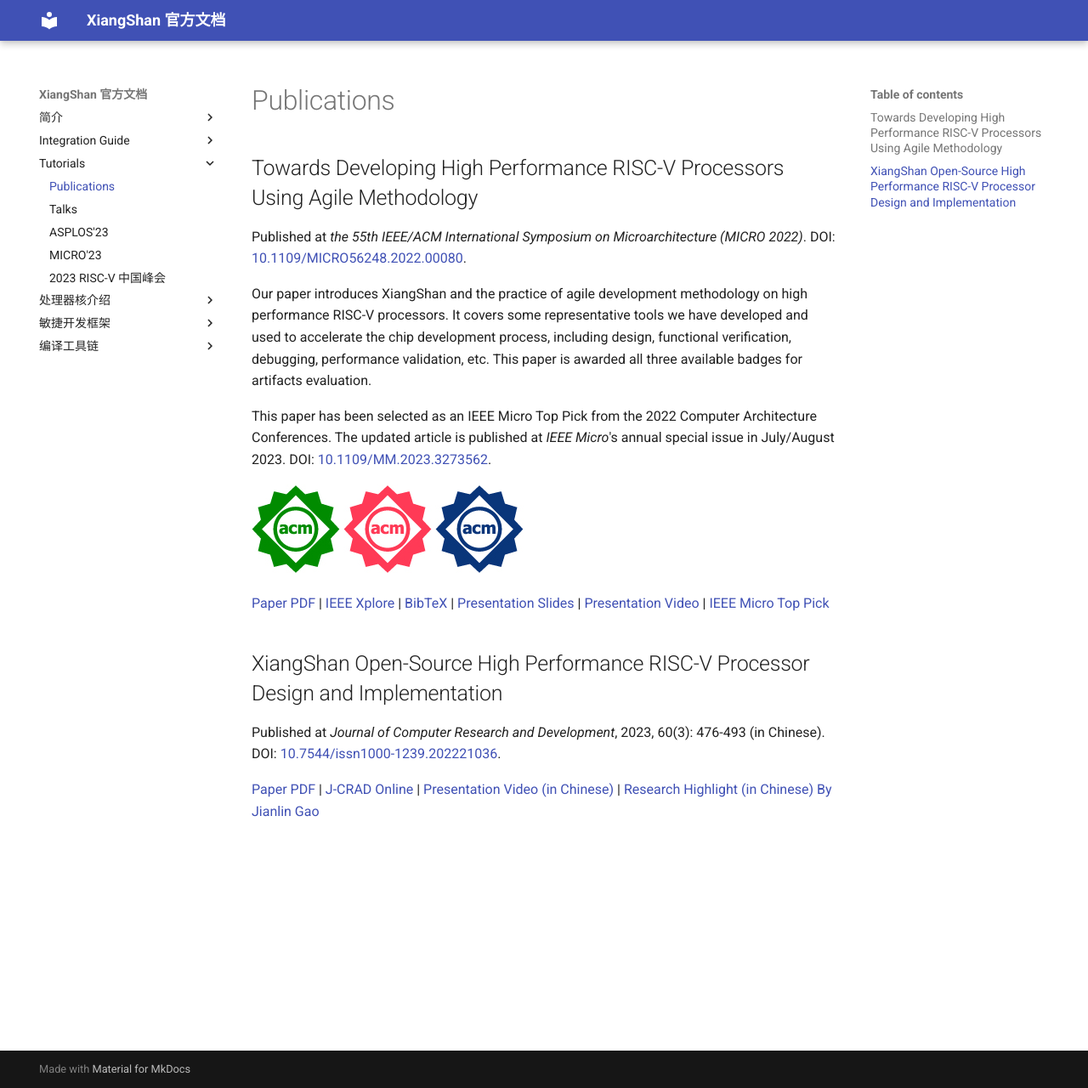
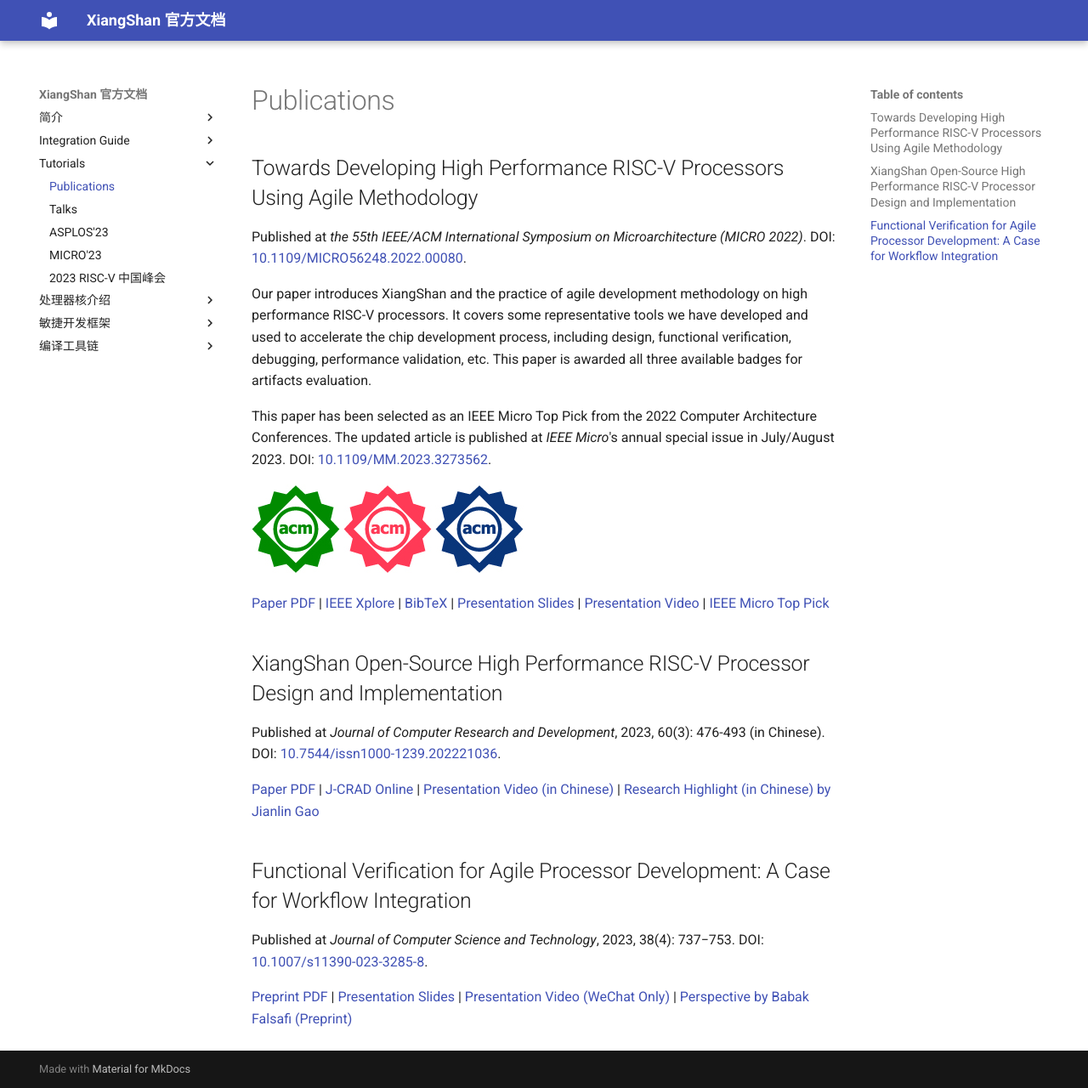
Before and after one commit to OpenXiangShan/XiangShan-doc, an MkDocs documentation site: the page built from docs/tutorials/publications.md, in a window 1280 px wide and 1280 px high. Shown: the whole window at 85% size. Built offline with MkDocs 1.6.1 and Material for MkDocs 9.7.7, drawn with Linux system fonts in a browser that asks for light colours.

Commit message:
Update JCST 2023 paper

```diff
--- a/docs/tutorials/publications.md
+++ b/docs/tutorials/publications.md
@@ -21,4 +21,10 @@ The updated article is published at *IEEE Micro*'s annual special issue in July/
 
 Published at *Journal of Computer Research and Development*, 2023, 60(3): 476-493 (in Chinese). DOI: [10.7544/issn1000-1239.202221036](https://doi.org/10.7544/issn1000-1239.202221036).
 
-[Paper PDF](https://github.com/OpenXiangShan/XiangShan-doc/raw/main/publications/jcrad2023-xiangshan.pdf) | [J-CRAD Online](https://crad.ict.ac.cn/en/article/doi/10.7544/issn1000-1239.202221036) | [Presentation Video (in Chinese)](https://crad.ict.ac.cn/news/sydt/405.htm) | [Research Highlight (in Chinese) By Jianlin Gao](https://github.com/OpenXiangShan/XiangShan-doc/raw/main/publications/jcrad2023-xiangshan-highlight.pdf)
+[Paper PDF](https://github.com/OpenXiangShan/XiangShan-doc/raw/main/publications/jcrad2023-xiangshan.pdf) | [J-CRAD Online](https://crad.ict.ac.cn/en/article/doi/10.7544/issn1000-1239.202221036) | [Presentation Video (in Chinese)](https://crad.ict.ac.cn/news/sydt/405.htm) | [Research Highlight (in Chinese) by Jianlin Gao](https://github.com/OpenXiangShan/XiangShan-doc/raw/main/publications/jcrad2023-xiangshan-highlight.pdf)
+
+## Functional Verification for Agile Processor Development: A Case for Workflow Integration
+
+Published at *Journal of Computer Science and Technology*, 2023, 38(4): 737−753. DOI: [10.1007/s11390-023-3285-8](https://doi.org/10.1007/s11390-023-3285-8).
+
+[Preprint PDF](https://jcst.ict.ac.cn/fileup/1000-9000/PDF/JCST-2304-13285-0829accepted.pdf) | [Presentation Slides](https://github.com/OpenXiangShan/XiangShan-doc/raw/main/publications/jcst2023-workflow-integration-slides.pdf) | [Presentation Video (WeChat Only)](https://mp.weixin.qq.com/s/rKg_oCI0cTRXnP7BHFnEDA) | [Perspective by Babak Falsafi (Preprint)](https://jcst.ict.ac.cn/fileup/1000-9000/PDF/JCST-2023-4-1-perspective_accepted.pdf)
```
Also changed, not shown: publications/README.md (+7 -1 lines), 1 other file.
